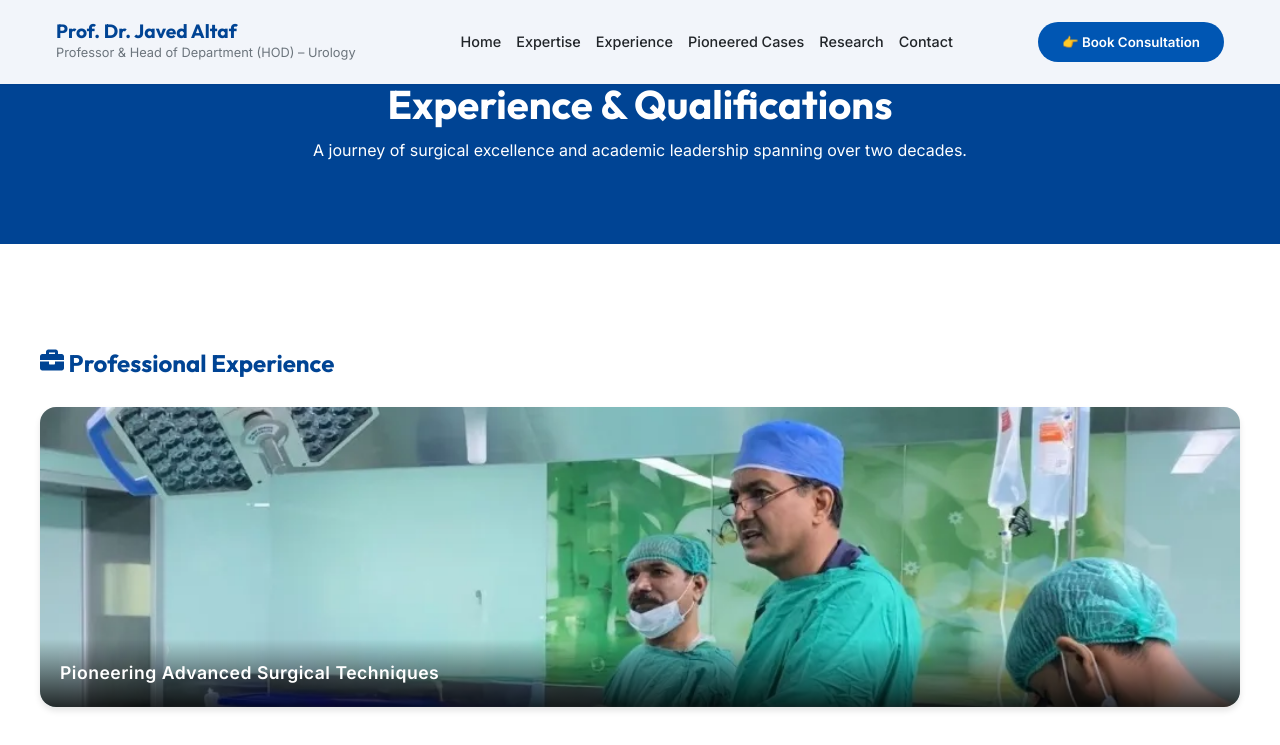
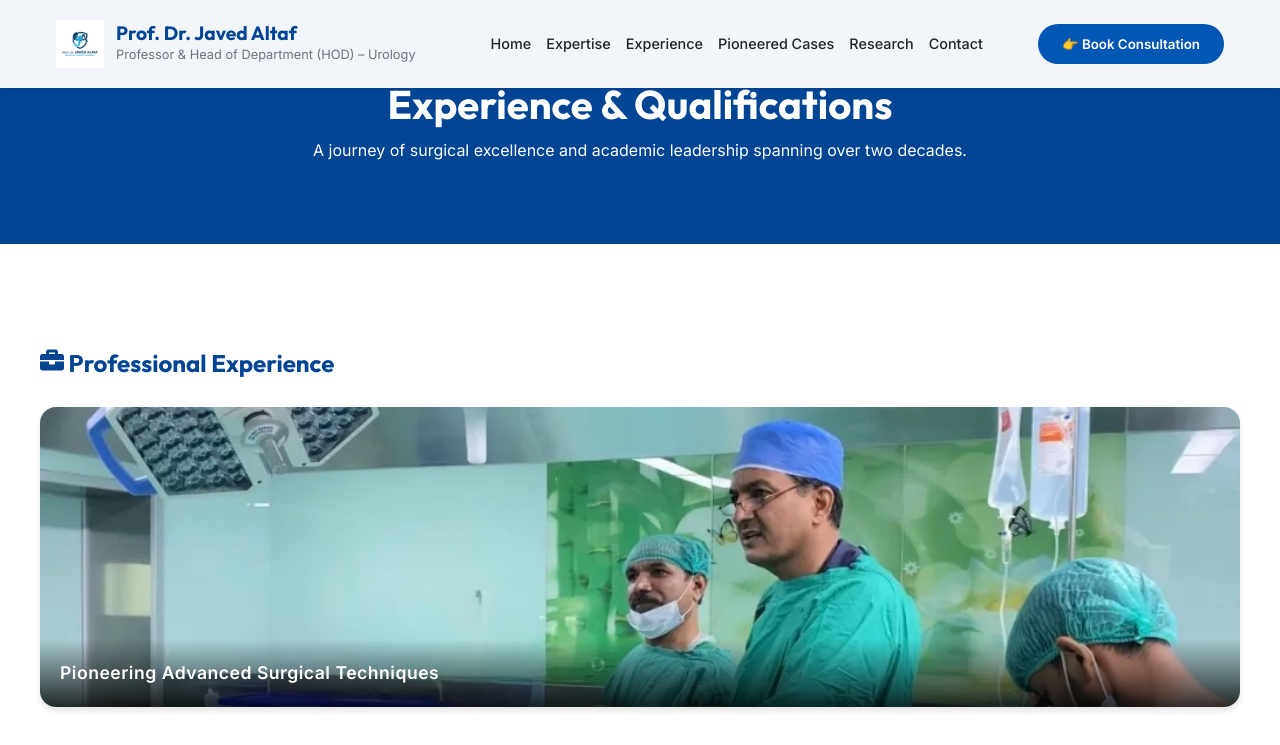
Before and after one commit to M-Nabeegh/altafwebsite, a React (Vite) app: page /experience in a window 1280 px wide. Shown: the top 745 px of the page. Built offline with nearby package versions, Linux system fonts and the light colour scheme.

Commit message:
feat: add logo to header and set as favicon

```diff
--- a/src/components/Header.jsx
+++ b/src/components/Header.jsx
@@ -27,8 +27,11 @@ const Header = () => {
     <header className={`header ${scrolled ? 'scrolled' : ''}`}>
       <div className="container header-container">
         <Link to="/" className="logo">
-          <h2>{doctorProfile.name}</h2>
-          <span>{doctorProfile.designation}</span>
+          <img src="/favicon.png" alt="Prof. Dr. Javed Altaf Logo" className="header-logo-img" />
+          <div className="logo-text">
+            <h2>{doctorProfile.name}</h2>
+            <span>{doctorProfile.designation}</span>
+          </div>
         </Link>
 
         <nav className={`nav-menu ${isOpen ? 'active' : ''}`}>
--- a/src/data/content.js
+++ b/src/data/content.js
@@ -14,8 +14,8 @@ export const doctorProfile = {
     languages: ["English", "Urdu", "Hindi", "Punjabi"],
     email: "javed_altafdr@yahoo.com",
     phone: "0316-0306699",
-    address: "Shop No. 12, Saddar, HYD",
-    googleMapsLink: "https://maps.google.com/?q=Shop+No.+12,+Saddar,+Hyderabad",
+    address: "Shaikh Diagnostic Center, Shop No. 12, Doctors Ln, near National saving centre, Soldier Bazaar Doctors Colony, Hyderabad, 71000",
+    googleMapsLink: "https://maps.google.com/?q=Shaikh+Diagnostic+Center,+Shop+No.+12,+Doctors+Ln,+near+National+saving+centre,+Soldier+Bazaar+Doctors+Colony,+Hyderabad,+71000",
     linkedin: "https://www.linkedin.com/in/drjavedaltaf",
     bookingFee: "Rs. 4,000"
 };
--- a/src/index.css
+++ b/src/index.css
@@ -1051,6 +1051,20 @@ ul {
 .logo {
   flex-shrink: 0;
   margin-right: 20px;
+  display: flex;
+  align-items: center;
+  gap: 12px;
+}
+
+.header-logo-img {
+  width: 48px;
+  height: 48px;
+  object-fit: contain;
+}
+
+.logo-text {
+  display: flex;
+  flex-direction: column;
 }
 
 .logo h2 {
--- a/src/pages/FAQsPage.jsx
+++ b/src/pages/FAQsPage.jsx
@@ -30,7 +30,7 @@ const FAQsPage = () => {
         },
         {
             question: "Where is the physical clinic located?",
-            answer: "Prof. Dr. Javed Altaf's clinic is located at Shop No. 12, Saddar, HYD."
+            answer: "Prof. Dr. Javed Altaf's clinic is located at Shaikh Diagnostic Center, Shop No. 12, Doctors Ln, near National saving centre, Soldier Bazaar Doctors Colony, Hyderabad, 71000."
         }
     ];
 
```
Also changed, not shown: public/favicon.png (added), src/assets/logo.png (added).
